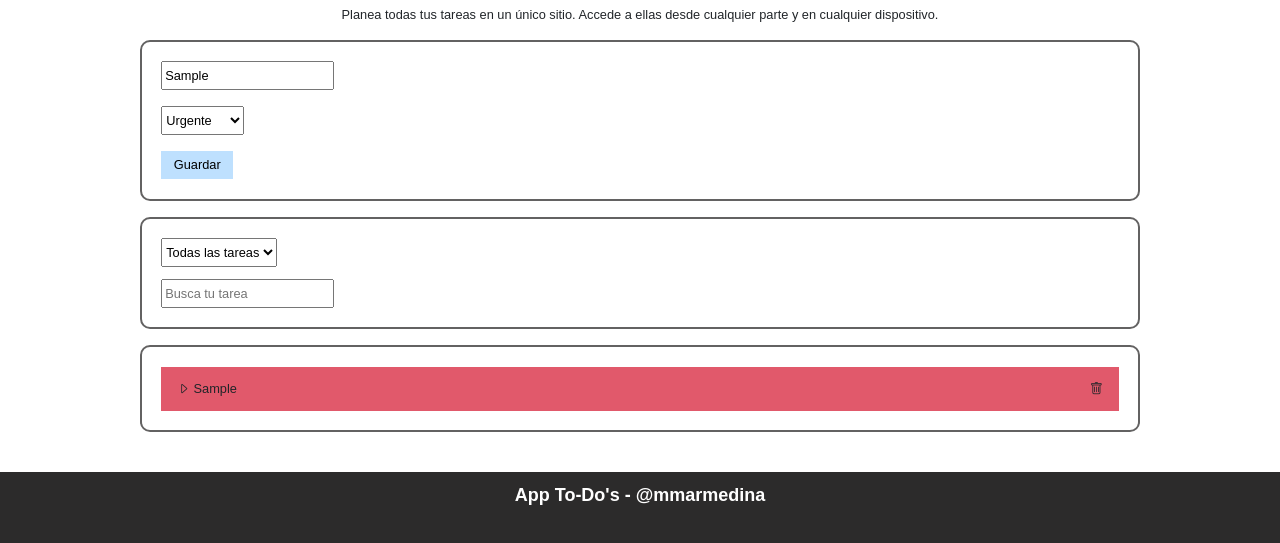
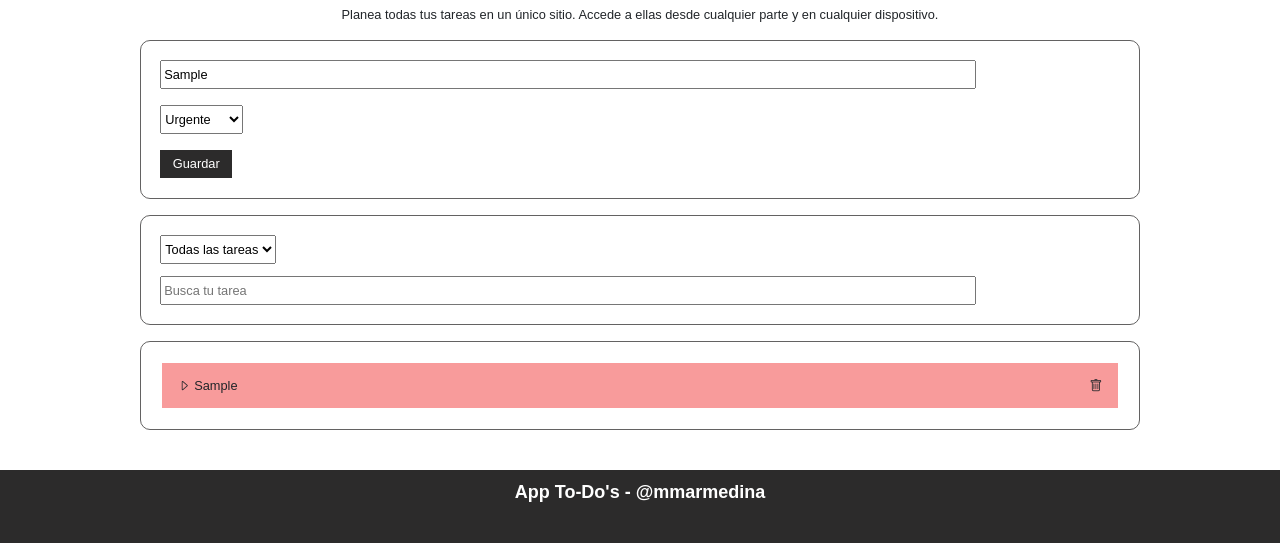
Before and after one commit to Mmarmedina/App-To-Do-Javascript, a website built with Vite: page index.html in a window 1280 px wide. Both pictures are taken after typing "Sample" into the empty fields and a click on the button "Guardar". Shown: the part 85-628 px from the top of the page. Built offline with nearby package versions, Linux system fonts and the light colour scheme.

Commit message:
Design app (colors...)

```diff
--- a/index.html
+++ b/index.html
@@ -19,9 +19,8 @@
         <p class="text-center">Planea todas tus tareas en un único sitio. Accede a ellas desde cualquier parte y en cualquier dispositivo.</p>
         <form class="create-task">
           <div>
-              <input id="writeTask" class="writeTask" type="text" name= "writeTask" placeholder="Escribe aquí tu tarea">
+              <input id="writeTask" type="text" name= "writeTask" placeholder="Añade aquí tu tarea">
           </div>
-
           <div>
             <select id="priority" name="priority" title="Priority">
               <option value="urgent">Urgente</option>
@@ -41,7 +40,7 @@
             <option value="normal">Normal</option>
           </select>
 
-          <div class="search">
+          <div>
             <input id="search" type="search" name="search" placeholder="Busca tu tarea">
           </div>
         </form>
@@ -49,7 +48,6 @@
         <section class="list-tasks">
         </section>
       </div>
-
       <footer>
           <p class="fw-bold">App To-Do's - @mmarmedina</p>
       </footer>
--- a/public/src/main.js
+++ b/public/src/main.js
@@ -100,9 +100,9 @@ const colorTask = (taskpriority, taskHTML)=> {
 
     // Colores
     const colors = {
-        colorUrgentTask: 'hsla(352, 76%, 48%, 0.732)',
-        colorIntermediateTask: 'hsla(42, 95%, 57%, 0.755)',
-        colorNormalTask: 'hsla(127, 59%, 73%, 0.88)'
+        colorUrgentTask: 'hsl(0, 86%, 65%, 0.600)',
+        colorIntermediateTask: 'hsl(58, 100%, 80%)',
+        colorNormalTask: 'hsla(127, 59%, 73%, 0.40)'
     }
 
     // Según la prioridad se pone la tarea de un color, usando el siguiente condicional.
@@ -266,28 +266,3 @@ searchInput.addEventListener ('input', handleSearchFilter)
 
 getTasksFromLocalStorage()
 printTasks(allTasks)
-
-// import './style.css'
-// import javascriptLogo from './javascript.svg'
-// import viteLogo from '/vite.svg'
-// import { setupCounter } from './counter.js'
-
-// document.querySelector('#app').innerHTML = `
-//   <div>
-//     <a href="https://vitejs.dev" target="_blank">
-//       <img src="${viteLogo}" class="logo" alt="Vite logo" />
-//     </a>
-//     <a href="https://developer.mozilla.org/en-US/docs/Web/JavaScript" target="_blank">
-//       <img src="${javascriptLogo}" class="logo vanilla" alt="JavaScript logo" />
-//     </a>
-//     <h1>Hello Vite!</h1>
-//     <div class="card">
-//       <button id="counter" type="button"></button>
-//     </div>
-//     <p class="read-the-docs">
-//       Click on the Vite logo to learn more
-//     </p>
-//   </div>
-// `
-
-// setupCounter(document.querySelector('#counter'))
--- a/public/src/styles/scss/styles.scss
+++ b/public/src/styles/scss/styles.scss
@@ -2,10 +2,11 @@
 $primary: hsl(0, 1%, 17%);
 $secondary: hsl(0, 0%, 100%);
 $info: hsl(208, 97%, 87%);
-$danger: hsla(352, 76%, 48%, 0.732);
-$success: hsla(127, 59%, 73%, 0.88);
-$warning: hsla(42, 95%, 57%, 0.755);
+$danger: hsl(0, 86%, 65%, 0.600);
+$success: hsla(127, 59%, 73%, 0.40);
+$warning: hsl(58, 100%, 80%);
 $border: hsla(0, 1%, 17%, 0.736);
+
 // Color personalizados
 $color-grey-form: hsl(220, 3%, 82%);
 $border-blue: hsl(216, 85%, 28%);
@@ -18,6 +19,15 @@ $border-blue: hsl(216, 85%, 28%);
 @import './_fonts.scss';
 
 // CSS personalizado
+// * {
+//     border: solid 2px;
+// }
+
+h1 {
+    text-align: center;
+    margin-top: 2rem;
+}
+
 body {
     overflow-x: hidden;
 }
@@ -27,9 +37,13 @@ body {
     font-size: 0.8rem;
 }
 
-h1 {
-    text-align: center;
-    margin-top: 2rem;
+div {
+    width: 85%;
+}
+
+input {
+    display: block;
+    width: 100%;
 }
 
 input, select, button {
@@ -44,13 +58,22 @@ input:focus{
 
 button {
     border: none;
-    background-color: $info;
-    width: 4.5rem;    ;
+    background-color: $primary;
+    color: $secondary;
+    width: 4.5rem;
 }
 
 button:hover {
-    background-color: $border;
-    color: $secondary;
+    background-color: $success;
+    color: $primary;
+}
+
+article p {
+    display: inline-block;
+    margin-top: 0;
+    margin-bottom: 0;
+    padding-top: 0.8rem;
+    padding-bottom: 0.8rem;
 }
 
 footer {
@@ -72,7 +95,7 @@ form.create-task {
     gap: 1rem;
     margin: 1rem 0;
     padding: 1.2rem;
-    border: solid 2px $border;
+    border: solid 1.3px $border;
     border-radius: 10px;
 }
 
@@ -84,7 +107,7 @@ form.filter-task {
     gap: 0.8rem;
     padding: 1.2rem;
     margin: 1rem 0;
-    border: solid 2px $border;
+    border: solid 1.3px $border;
     border-radius: 10px;
 }
 
@@ -93,8 +116,8 @@ section.list-tasks {
     display: flex;
     flex-direction: column;
     gap: 0.5rem;
-    padding: 1.2rem;
-    border: solid 2px $border;
+    padding: 1.3rem;
+    border: solid 1.3px $border;
     border-radius: 10px;
 }
 
@@ -107,14 +130,6 @@ article.task {
     width: 100%;
 }
 
-article p {
-    display: inline-block;
-    margin-top: 0;
-    margin-bottom: 0;
-    padding-top: 0.8rem;
-    padding-bottom: 0.8rem;
-}
-
 /* Poner el borde del input rojo */
 .is-invalid {
     border: 2px solid $danger;
@@ -124,5 +139,4 @@ article p {
 /* Poner el placeholder rojo y fuente más gruesa */
 input.is-invalid-placeholder-red::placeholder {
     color: $danger;
-    font-weight: 700;
 }
```
Also changed, not shown: public/src/styles/css/styles.css, 1 other file.
